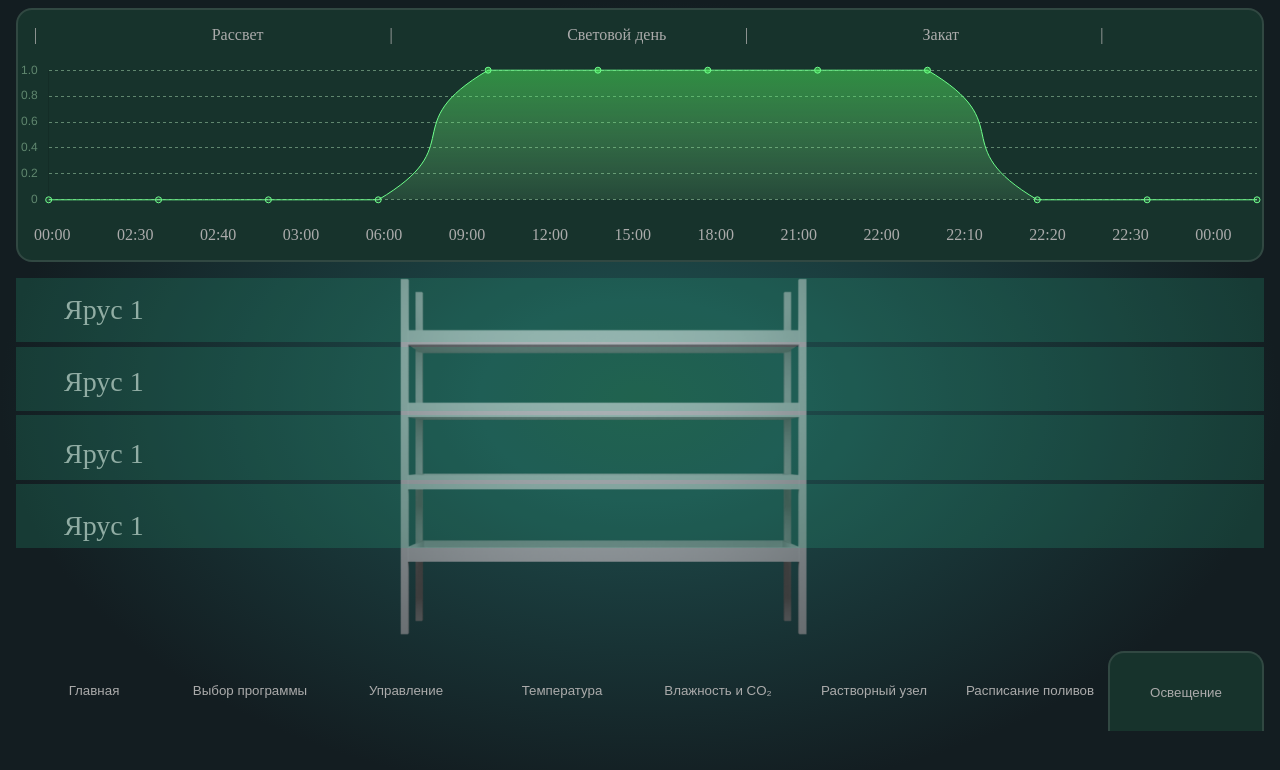
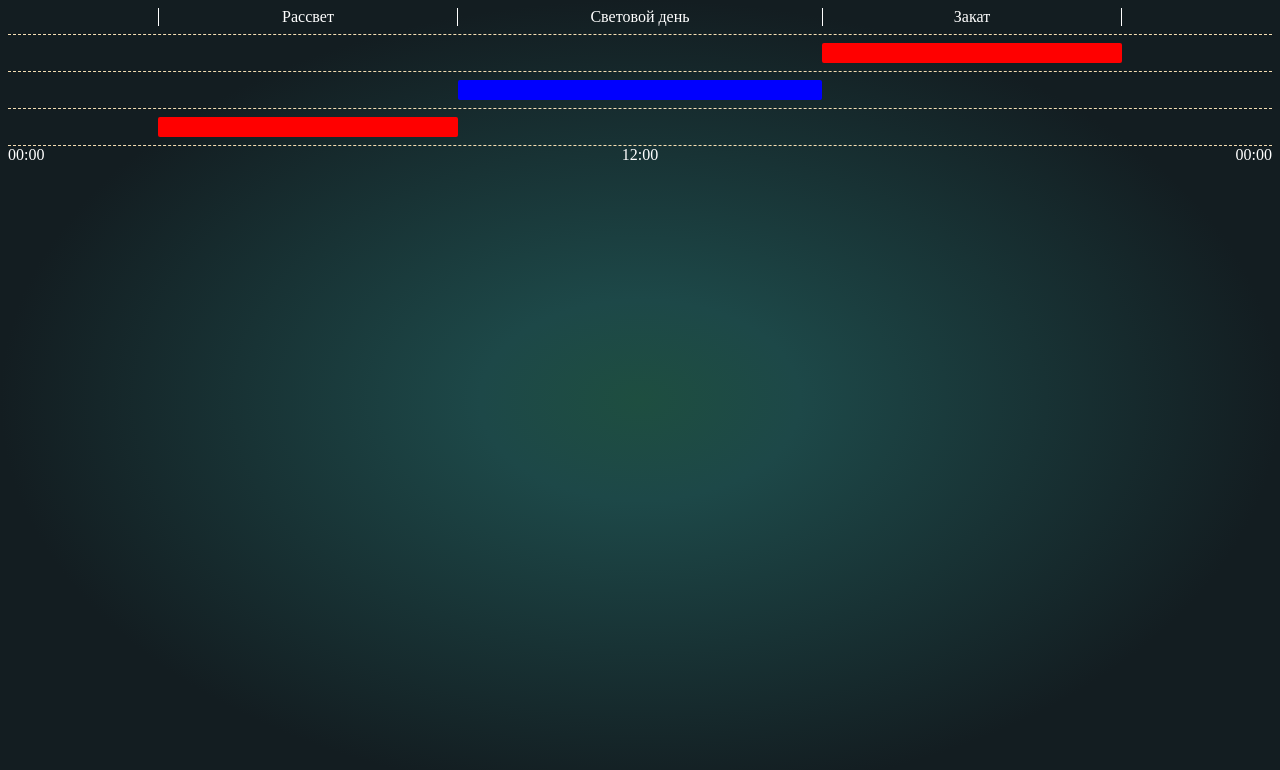
Before and after one commit to x3m4ikc/rea, a React (Create React App) app: page /light in a window 1280 px wide. Shown: the top 770 px of the page. Built offline with nearby package versions, Linux system fonts and the light colour scheme.

Commit message:
Some fixes

```diff
--- a/src/Components/ImageHolder/ImageHolder.js
+++ b/src/Components/ImageHolder/ImageHolder.js
@@ -3,6 +3,7 @@ import image from '../../static/images/room.png'
 
 const ImageHolder = () => {
     return (
+        // Позишн релатив, внутри 3 дива и добавить позишн абсолют + бордер (ботом, лефт и тд)+ видт и хейгхт
         <div className="img-holder">
             <img src={image} className="room_image"/>
         </div>
--- a/src/Components/TopLightCange/TopLightCange.js
+++ b/src/Components/TopLightCange/TopLightCange.js
@@ -114,7 +114,7 @@ const TopLightCange = () => {
                     </li>
                 </ul>
             </div>
-            <div classname="day-graph">
+            <div className="day-graph">
                 <Line options={options} data={data} className='graph'/>
             </div>
             <div className="time">
--- a/src/pages/Humidity/HumidityPage.js
+++ b/src/pages/Humidity/HumidityPage.js
@@ -8,6 +8,8 @@ const HumidityPage = () => {
         <div>
             <TopBar />
             <ImageHolder />
+            {/*  */}
+            {/* Добавить паддинги сверху и снизу и текст алайнг потом убрать спейс */}
             <div className="space" />
             <NavMenu />
         </div>
--- a/src/pages/Light/LightPage.css
+++ b/src/pages/Light/LightPage.css
@@ -1,3 +1,59 @@
-.box {
+.boxxx {
+    padding: .5rem;
+}
+
+.box-flex {
+    display: flex;
+}
+
+.zero {
+    flex: 0 0 auto;
+    width: 150px;
+}
+
+.dawn, .sunset {
+    flex: 0 0 auto;
+    width: 300px;
+    text-align: center;
+    color: white;
+}
+
+.light-day {
+    flex: 1 0 auto;
+    text-align: center;
+    color: white;
+}
+
+.box-lines {
+    margin-top: .5rem;
+    border-top: 1px dashed wheat;
+}
+
+.box-line {
+    border-bottom: 1px dashed wheat;
     padding-top: .5rem;
+    padding-bottom: .5rem;
 }
+
+.dawn div, .sunset div {
+    border-radius: 2px;
+    background-color: red;
+    height: 20px;
+}
+
+.light-day div {
+    border-radius: 2px;
+    background-color: blue;
+    height: 20px;
+}
+
+.box-header .dawn, .box-header .sunset {
+    border-left: 1px solid white;
+    border-right: 1px solid white;
+}
+
+.box-time {
+    display: flex;
+    justify-content: space-between;
+    color: white;
+}
--- a/src/pages/Light/LightPage.js
+++ b/src/pages/Light/LightPage.js
@@ -1,18 +1,63 @@
-import LightCenter from "../../Components/LightCenter/LightCenter";
-import NavMenu from "../../Components/NavMenu/NavMenu";
-import TopLightCange from "../../Components/TopLightCange/TopLightCange";
+// import LightCenter from "../../Components/LightCenter/LightCenter";
+// import NavMenu from "../../Components/NavMenu/NavMenu";
+// import TopLightCange from "../../Components/TopLightCange/TopLightCange";
 import './LightPage.css';
 
 const LightPage = () => {
     return (
-        <div className="first-box">
-            <div className="box">
-                <TopLightCange />
-                <LightCenter />
-                <NavMenu />
+        // <div className="first-box">
+        //     <div className="box">
+        //         <TopLightCange />
+        //         <LightCenter />
+        //         <NavMenu />
+        //     </div>
+        // </div>
+        <div className="boxxx">
+            <div className="box-header box-flex">
+                <div className="zero"></div>
+                <div className="dawn">Рассвет</div>
+                <div className="light-day">Световой день</div>
+                <div className="sunset">Закат</div>
+                <div className="zero"></div>
             </div>
+            <div className="box-lines">
+                <div className="box-line box-flex">
+                    <div className="zero"></div>
+                    <div className="dawn"></div>
+                    <div className="light-day"></div>
+                    <div className="sunset">
+                        <div></div>
+                    </div>
+                    <div className="zero"></div>
+                </div>
+                <div className="box-line box-flex">
+                    <div className="zero"></div>
+                    <div className="dawn"></div>
+                    <div className="light-day">
+                        <div></div>
+                    </div>
+                    <div className="sunset"></div>
+                    <div className="zero"></div>
+                </div>
+                <div className="box-line box-flex">
+                    <div className="zero"></div>
+                    <div className="dawn">
+                        <div></div>
+                    </div>
+                    <div className="light-day"></div>
+                    <div className="sunset"></div>
+                    <div className="zero"></div>
+                </div>
+            </div>
+
+            <div className='box-time'>
+                <div>00:00</div>
+                <div>12:00</div>
+                <div>00:00</div>
+            </div>
+
         </div>
-    )
+        )
 }
 
 export default LightPage;
```
